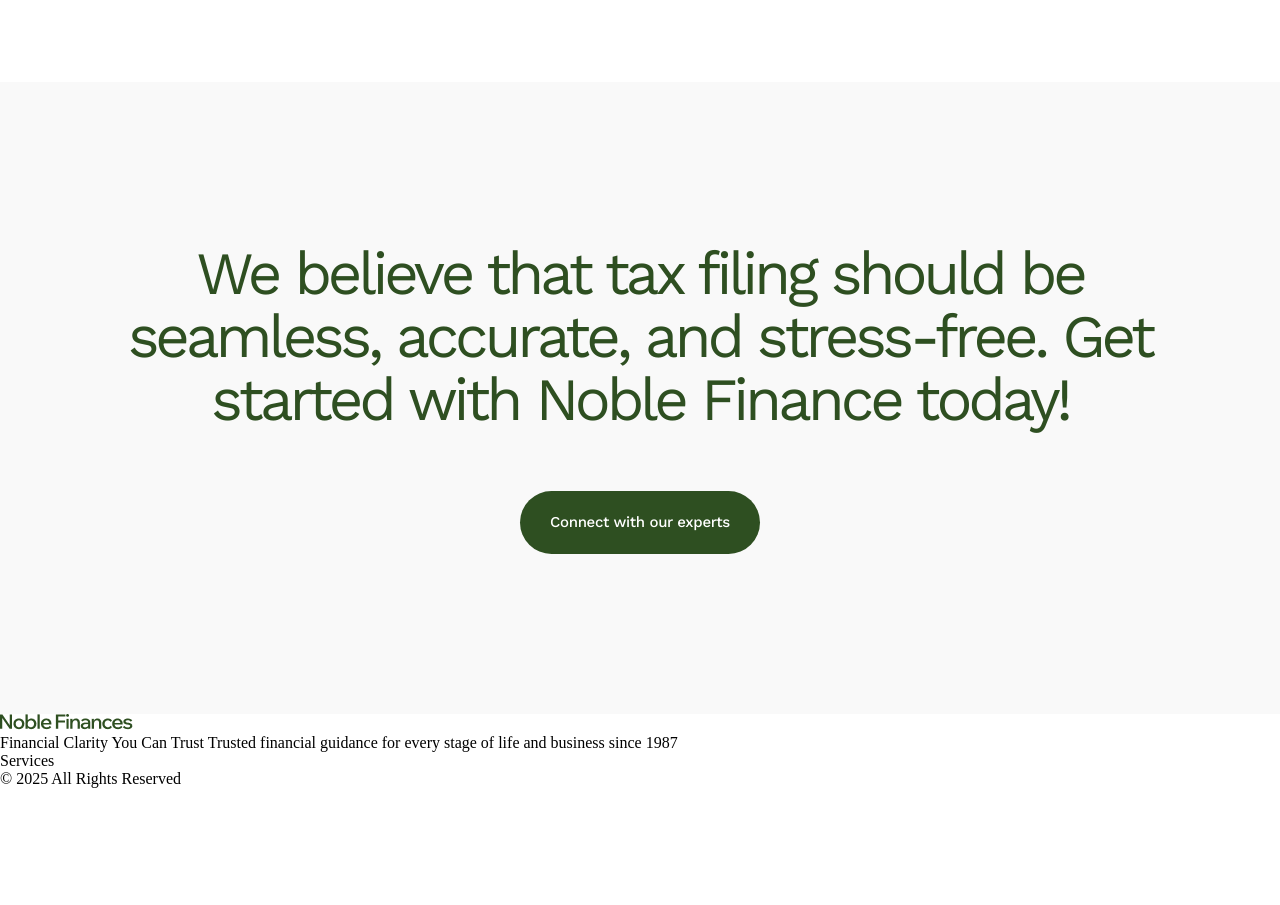
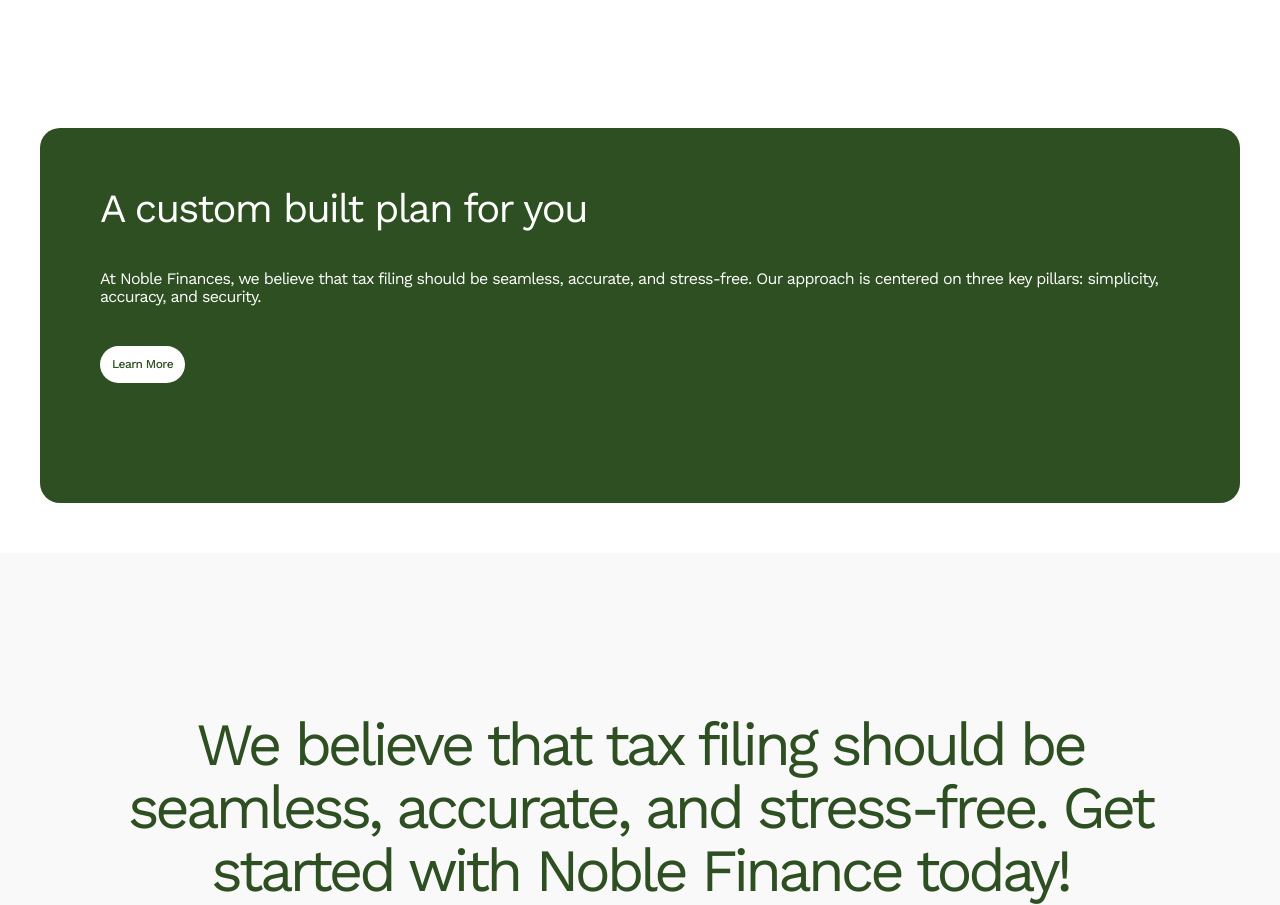
Before and after one commit to maksim-frontend/Noble-Finances, a plain HTML site: page index.html in a window 1280 px wide. Shown: the part 4780-5685 px from the top of the page. Before the commit the page ends 5568 px from the top, so only its background shows below. Drawn offline with nearby package versions, Linux system fonts and the light colour scheme.

Commit message:
finished the home page

```diff
--- a/index.html
+++ b/index.html
@@ -29,7 +29,7 @@
                         <h1>Financial Clarity <br>You Can Trust</h1>
                         <p>Trusted financial guidance for every stage of life and business since 1987</p>
                     </div>
-                    <a href="#">Connect with our experts</a>
+                    <a href="/booking/">Connect with our experts</a>
                 </div>
                 <div class="img">
                     <img src="images/Globe graphic.png" alt="Globe graphic">
@@ -43,7 +43,7 @@
                 <h2>Services</h2>
                 <p class="one">Let us handle the numbers,<br> so you can handle your success.</p>
                 <p class="two">Serving individuals and small businesses since 1987</p>
-                <a href="#">Schedule a call</a>
+                <a href="/booking/">Schedule a call</a>
             </div>
         </section>
 
@@ -192,39 +192,41 @@
             </div>
         </section>
 
-        <!-- <section class="CTA">
+        <section class="CTA">
             <div class="content-div">
                 <div class="content">
                     <p class="one">A custom built plan for you</p>
                     <p class="two">At Noble Finances, we believe that tax filing should be seamless, accurate, and stress-free. Our approach is centered on three key pillars: simplicity, accuracy, and security.</p>
-                    <a href="">Learn More</a>
+                    <a href="/services/">Learn More</a>
                 </div>
             </div>
-            <img src="images/Stacked-sticks-big.png" alt="Stacked wood sticks">
-        </section> -->
+        </section>
 
         <section class="experts">
             <div>
                 <p>We believe that tax filing should be seamless, accurate, and stress-free. Get started with Noble Finance today!</p>
-                <a href="">Connect with our experts</a>
+                <a href="/booking/">Connect with our experts</a>
             </div>
         </section>
     </main>
     <footer>
-        <div class="one">
-            <div class="top">
+        <div class="column-one">
+            <div>
                 <a href="/">
-                    <img src="images/Noble Finances.png" alt="Logo for Noble Finances">
+                    <img src="images/Logo for Noble Finances (white).png" alt="Logo for Noble Finances">
                 </a>
             </div>
             <div class="bottom">
-                <p>Financial Clarity You Can Trust Trusted financial guidance for every stage of life and business since 1987</p>
+                <p>
+                    <span class="p-div">Financial Clarity You Can Trust</span><br>
+                    Trusted financial guidance for every stage of life and business since 1987
+                </p>
             </div>
         </div>
-        <div class="two">
+        <div class="column-two">
             <div class="top">
-                <a class="">Services</a>
-                <a href=""></a>
+                <a class="one" href="/services/">Services</a>
+                <a class="two" href="/booking/">Book An Appointment</a>
             </div>
             <div class="bottom">
                 <p>© 2025 All Rights Reserved</p>
--- a/style.css
+++ b/style.css
@@ -981,6 +981,7 @@
 }
 
 .img-section img {
+    display: block;
     width: 100%;
     height: 600px;
 }
@@ -1159,36 +1160,69 @@
         font-size: 22px;
     }
 }
-/* ====================================CTA-SECTION=========================================== */
-/* .CTA {
+/*====================================CTA-SECTION=========================================== */
+.CTA {
     display: flex;
+    flex: 1;
     gap: 20px;
 
+    width: 100%;
     height: 472px;
-    padding: 50px 40px 50px 40px;
 
     font-family: "Work Sans", sans-serif;
-    padding: 80px 40px 120px 40px;
+    padding: 50px 40px;
 
     background-color: var(--bg_4);
     color: var(--on-accent-1);
 }
 
-.CTA picture {
+.CTA .content-div {
+    height: 375px;
+    padding: 60px;
+    background-color: var(--bg_3);
     border-radius: 20px;
-    flex: 1;
 }
 
-.CTA .content-div {
+.CTA .content {
     display: flex;
     flex-direction: column;
-    gap: 28.04px;
+    align-items: start;
     flex: 1;
+    gap: 40px;
+    height: 100%;
+}
 
-    height: 375px;
-    padding: 60px;
-    border-radius: 20px;
-    background-color: var(--bg_3);
+.CTA .content .one {
+    font-size: 40px;
+    font-weight: 400;
+    line-height: 105%;
+    letter-spacing: -0.045em;
+}
+
+.CTA .content .two {
+    font-size: 16px;
+    font-weight: 400;
+    line-height: 110%;
+    letter-spacing: -0.045em;
+}
+
+.CTA .content a {
+    font-size: 12px;
+    font-weight: 500;
+    line-height: 110%;
+    letter-spacing: -0.045em;
+
+    color: var(--bg_3);
+    background-color: var(--bg_4);
+
+    padding: 12px;
+    border-radius: 51.57px;
+    transition: 0.4s;
+}
+
+.CTA .content a:hover {
+    color: var(--bg_3);
+    background-color: var(--bg_1);
 }
 
 @media (max-width: 1279px) and (min-width: 800px) {
@@ -1196,27 +1230,28 @@
         height: 517px;
     }
 
-    .CTA img {
-        height: 417px;
-        width: 350px;
+    .CTA .content-div {
+        height: auto;
     }
 
-    .CTA .content-div {
-        height: 417px;
+    .CTA .content .one {
+        font-size: 34px;
     }
 }
 
 @media (max-width: 799px) {
     .CTA {
-        flex-direction: column;
         height: auto;
     }
 
-    .CTA img {
-        height: 232px;
-        order: -1;
+    .CTA .content-div {
+        height: auto;
     }
-} */
+
+    .CTA .content .one {
+        font-size: 28px;
+    }
+}
 /* ====================================EXPERTS-SECTION=========================================== */
 .experts {
     display: flex;
@@ -1256,6 +1291,13 @@
     line-height: 100%;
     letter-spacing: -0.02em;
     color: var(--on-accent-1);
+
+    transition: 0.4s;
+}
+
+.experts a:hover {
+    background-color: var(--bg_1);
+    color: var(--paragraph);
 }
 
 
@@ -1279,3 +1321,125 @@
     }
 }
 /* ====================================FOOTER=========================================== */
+footer {
+    display: flex;
+    width: 100%;
+    height: 346px;
+
+    padding: 32px 40px;
+
+    font-family: "Work Sans", sans-serif;
+
+    background-color: var(--bg_3);
+    color: var(--accent-1);
+}
+
+footer .column-one {
+    display: flex;
+    flex-direction: column;
+    flex: 1;
+    gap: 236px;
+}
+
+footer .column-one .bottom p {
+    font-size: 12px;
+    font-weight: 400;
+    line-height: 110%;
+    letter-spacing: -0.045em;
+    color: var(--on-accent-4);
+}
+
+footer .column-one .p-div {
+    color: var(--on-accent-1);
+    font-weight: 500;
+}
+
+footer .column-two {
+    display: flex;
+    flex-direction: column;
+    flex: 1;
+    gap: 232px;
+}
+
+footer .column-two .top {
+    display: flex;
+    gap: 35px;
+    justify-content: start;
+    align-items: center;
+
+    font-size: 12px;
+    font-weight: 500;
+    line-height: 110%;
+    letter-spacing: -0.045em;
+    color: var(--on-accent-4);
+}
+
+footer .column-two a {
+    color: var(--on-accent-4);
+}
+
+footer .column-two .two {
+    padding: 12px;
+    border-radius: 51.57px;
+    background-color: var(--bg_4);
+    color: var(--paragraph);
+
+    transition: 0.4s;
+}
+
+footer .column-two .two:hover {
+    background-color: var(--bg_1);
+}
+
+footer .column-two .bottom p {
+    font-size: 12px;
+    font-weight: 500;
+    line-height: 110%;
+    letter-spacing: -0.045em;
+    color: var(--on-accent-4);
+}
+
+
+@media (max-width: 1279px) and (min-width: 800px) {
+    footer {
+        gap: 80px;
+        height: 354.97px;
+        padding: 32px 32px;
+    }
+
+    footer .column-one {
+        gap: 232px;
+    }
+
+    footer .column-two .top {
+        gap: auto;
+        justify-content: space-between;
+    }
+}
+
+@media (max-width: 799px) {
+    footer {
+        display: flex;
+        flex-direction: column;
+        gap: 80px;
+        width: 100%;
+
+        padding: 32px 24px;
+
+        font-family: "Work Sans", sans-serif;
+
+        background-color: var(--bg_3);
+        color: var(--accent-1);
+    }
+
+    footer .column-one {
+        gap: 176px;
+    }
+
+    footer .column-two {
+        position: relative;
+        bottom: 230px;
+
+        gap: 145px;
+    }
+}
```
Also changed, not shown: images/Logo for Noble Finances (white).png (added), images/Stacked-sticks-big.png (deleted).
